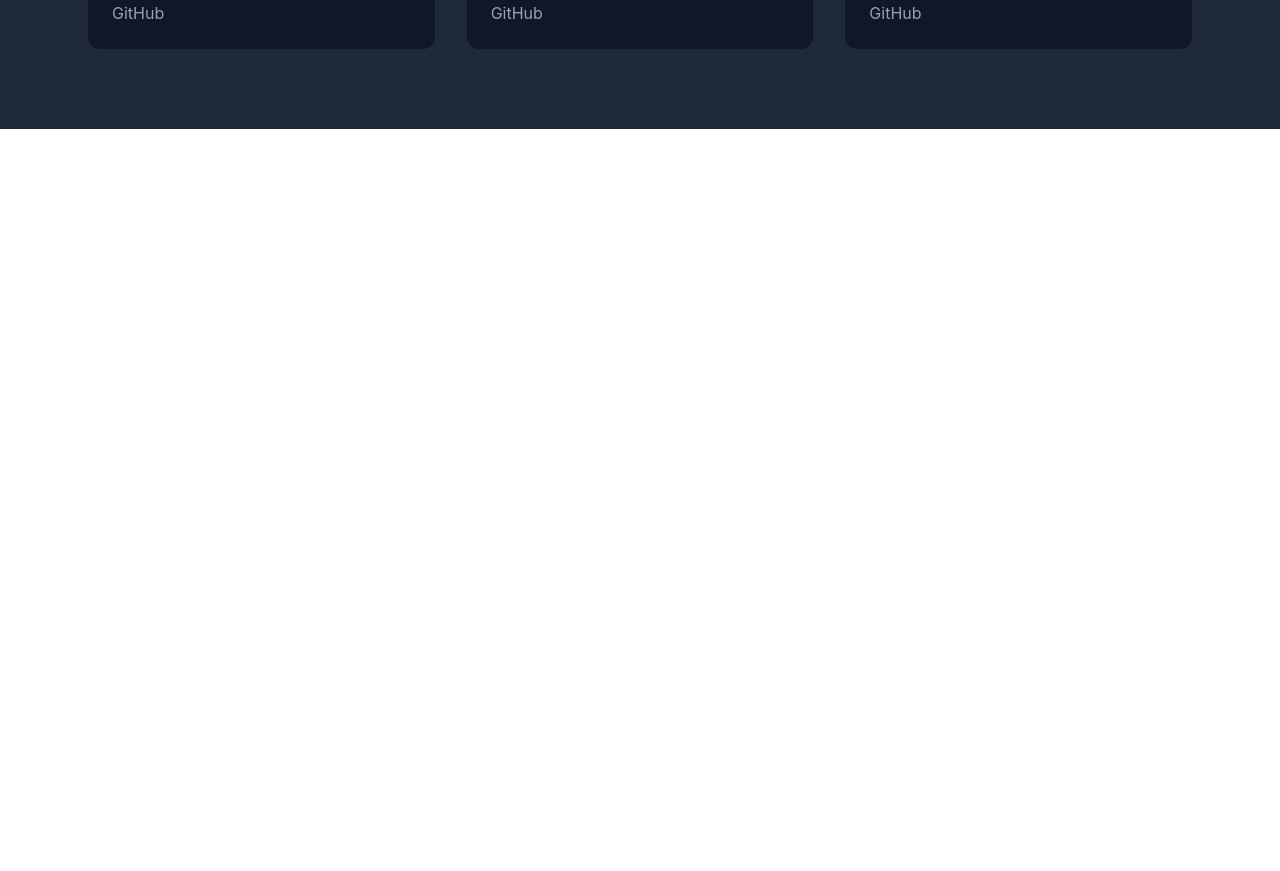
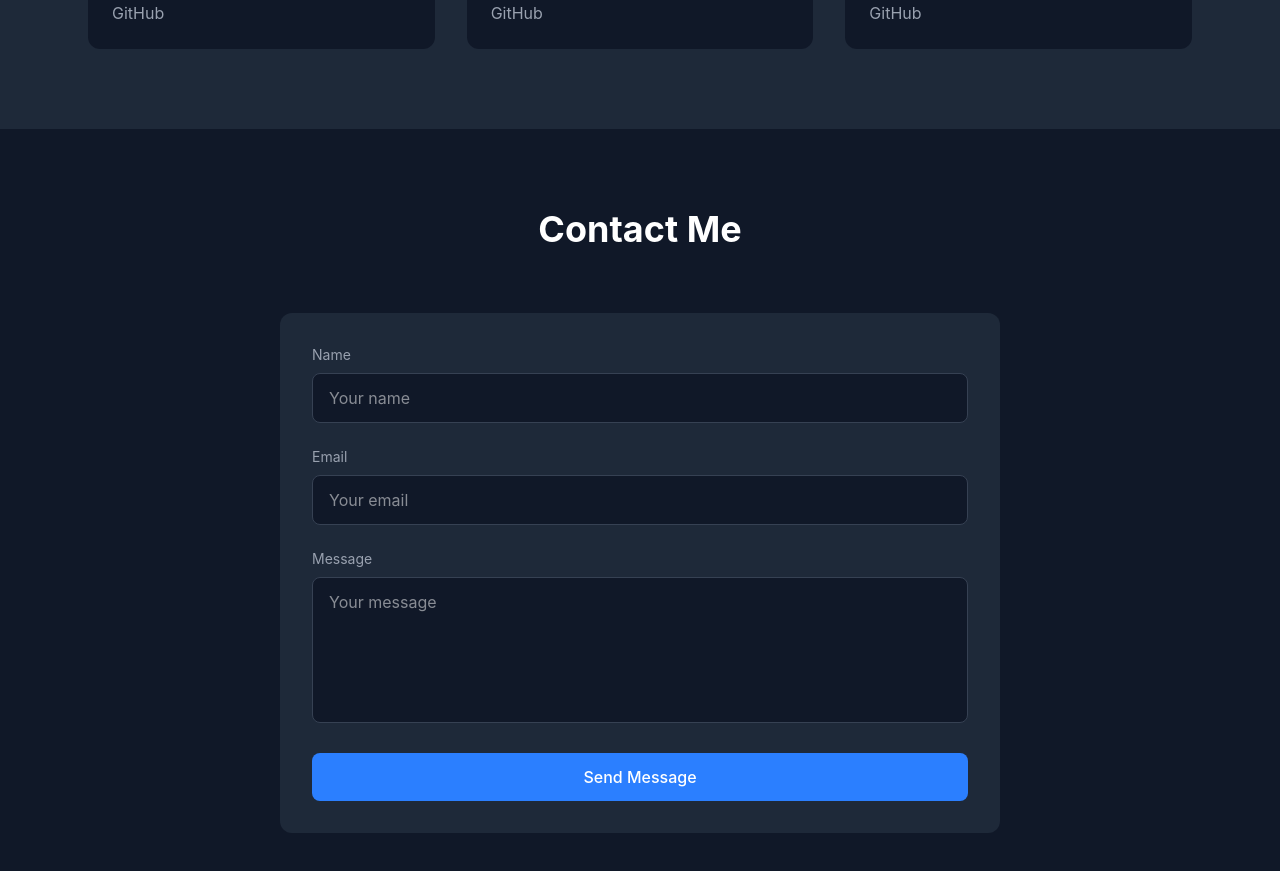
Before and after one commit to MahmoudElsh3rawy/portfolio, a React app: page / in a window 1280 px wide. Shown: the part 2460-3331 px from the top of the page. Before the commit the page ends 2589 px from the top, so only its background shows below. Built offline with nearby package versions, Linux system fonts and the light colour scheme; the HTML template or start-up script is replaced by a standard one.

Commit message:
add Contact section

```diff
--- a/src/App.jsx
+++ b/src/App.jsx
@@ -3,6 +3,7 @@ import Navbar from './components/Navbar'
 import About from './components/About'
 import Skills from './components/Skills'
 import Projects from './components/Projects'
+import Contact from './components/Contact'
 
 function App() {
   return (
@@ -12,6 +13,7 @@ function App() {
       <About />
       <Skills />
       <Projects />
+      <Contact />
     </div>
   )
 }
--- /dev/null
+++ b/src/components/Contact.jsx
@@ -0,0 +1,46 @@
+function Contact() {
+  return (
+    <section id="contact" className="py-20 bg-gray-900">
+      <div className="max-w-3xl mx-auto px-6">
+        <h2 className="text-4xl font-bold text-white text-center mb-16">
+          Contact Me
+        </h2>
+        <div className="bg-gray-800 rounded-xl p-8">
+          <div className="flex flex-col gap-6">
+            <div>
+              <label className="text-gray-400 text-sm mb-2 block">Name</label>
+              <input
+                type="text"
+                placeholder="Your name"
+                className="w-full bg-gray-900 text-white rounded-lg px-4 py-3 border border-gray-700 focus:border-blue-500 focus:outline-none"
+              />
+            </div>
+            <div>
+              <label className="text-gray-400 text-sm mb-2 block">Email</label>
+              <input
+                type="email"
+                placeholder="Your email"
+                className="w-full bg-gray-900 text-white rounded-lg px-4 py-3 border border-gray-700 focus:border-blue-500 focus:outline-none"
+              />
+            </div>
+            <div>
+              <label className="text-gray-400 text-sm mb-2 block">
+                Message
+              </label>
+              <textarea
+                rows={5}
+                placeholder="Your message"
+                className="w-full bg-gray-900 text-white rounded-lg px-4 py-3 border border-gray-700 focus:border-blue-500 focus:outline-none resize-none"
+              />
+            </div>
+            <button className="bg-blue-500 hover:bg-blue-600 text-white font-medium py-3 rounded-lg transition-colors">
+              Send Message
+            </button>
+          </div>
+        </div>
+      </div>
+    </section>
+  )
+}
+
+export default Contact
```
